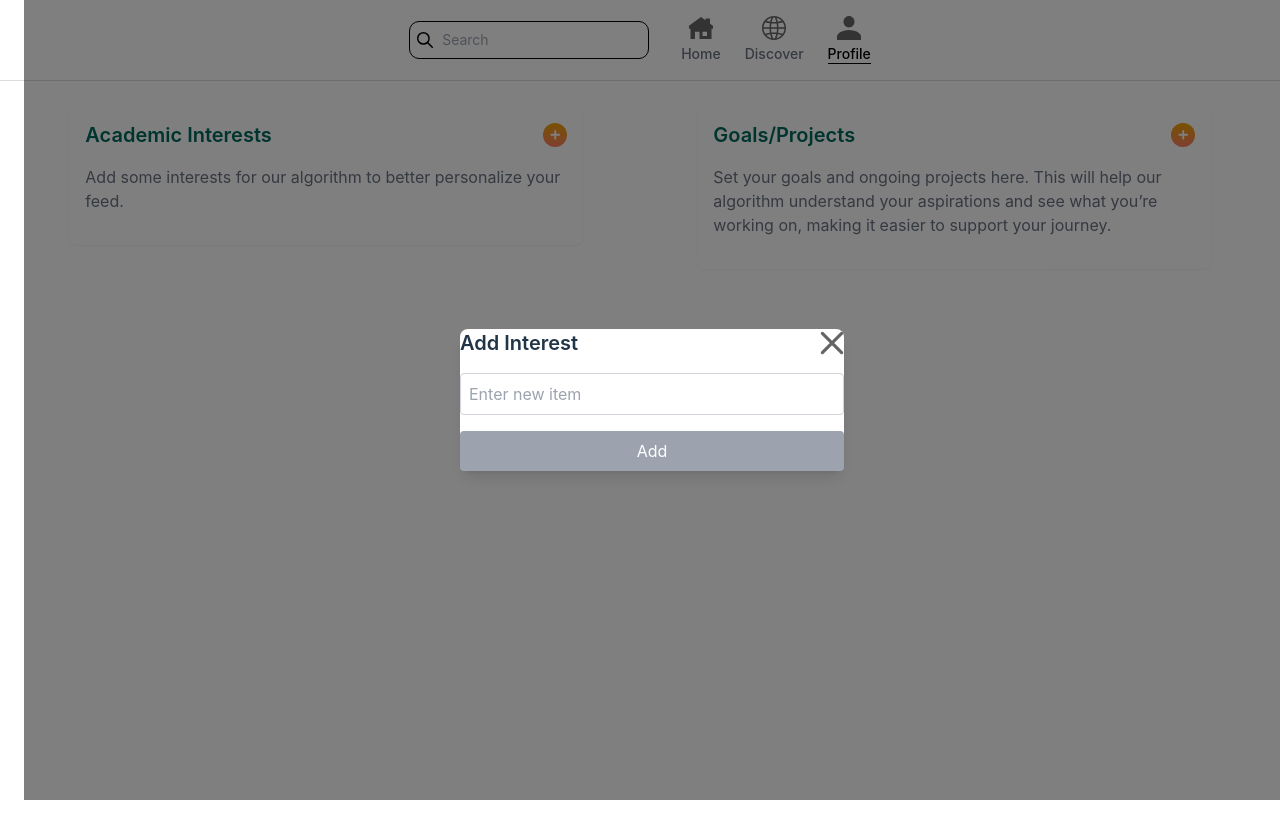
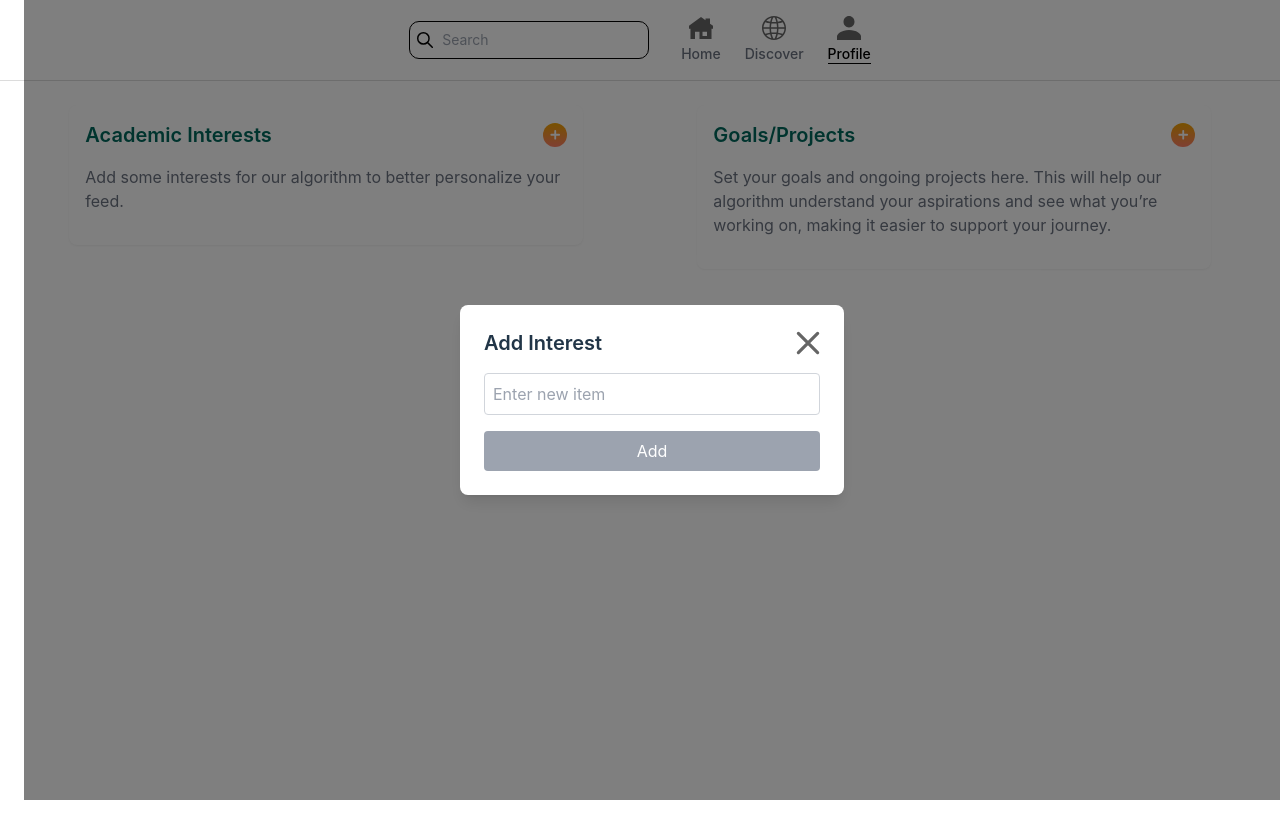
Before and after one commit to chrisma71/InstaLearn, a React (Vite) app in the folder frontend/: page /profile in a window 1280 px wide. Both pictures are taken after a click on the element 554 px from the left and 135 px from the top of the page. Shown: the top 838 px of the page. Built offline with nearby package versions, Linux system fonts and the light colour scheme.

Commit message:
Update Profile.tsx

```diff
--- a/frontend/src/pages/Profile/Profile.tsx
+++ b/frontend/src/pages/Profile/Profile.tsx
@@ -137,7 +137,7 @@ const Profile: React.FC = () => {
 
                 {isModalOpen && (
                     <div className="fixed inset-0 bg-black bg-opacity-50 flex items-center justify-center z-50">
-                        <div className="bg-white rounded-lg shadow-lg w-96 relative">
+                        <div className="bg-white rounded-lg shadow-lg w-96 relative p-6">
                             <div className="flex justify-between items-center mb-4">
                                 <h1 className="text-xl font-semibold">{modalTitle}</h1>
                                 <div
```
